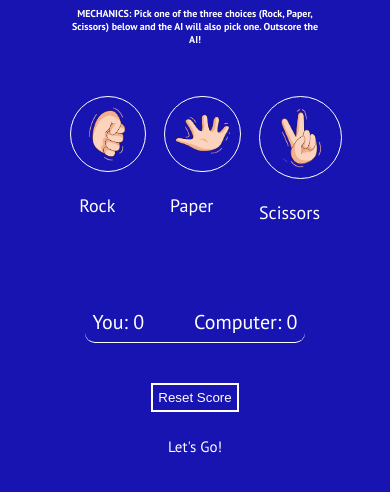
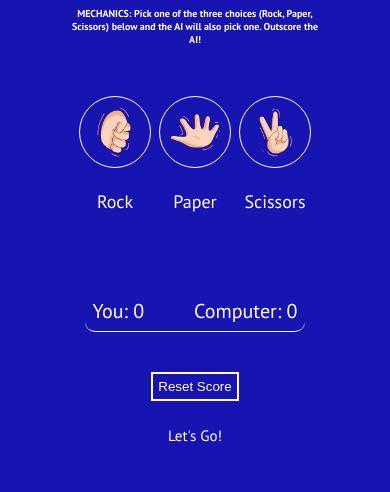
Before and after one commit to MarkJS13/Jack-en-Poy, a plain HTML site: page index.html in a window 390 px wide. Shown: the part 62-554 px from the top of the page. Drawn offline with Linux system fonts and the light colour scheme.

Commit message:
modified

```diff
--- a/style.css
+++ b/style.css
@@ -136,6 +136,13 @@ html, body {
 
     #game-board .gameplay {
         padding: 20px 0;
+        gap: 8px;
+    }
+
+    #game-board .gameplay img {
+        width: 50px;
+
+
     }
 
     .result img {
```
